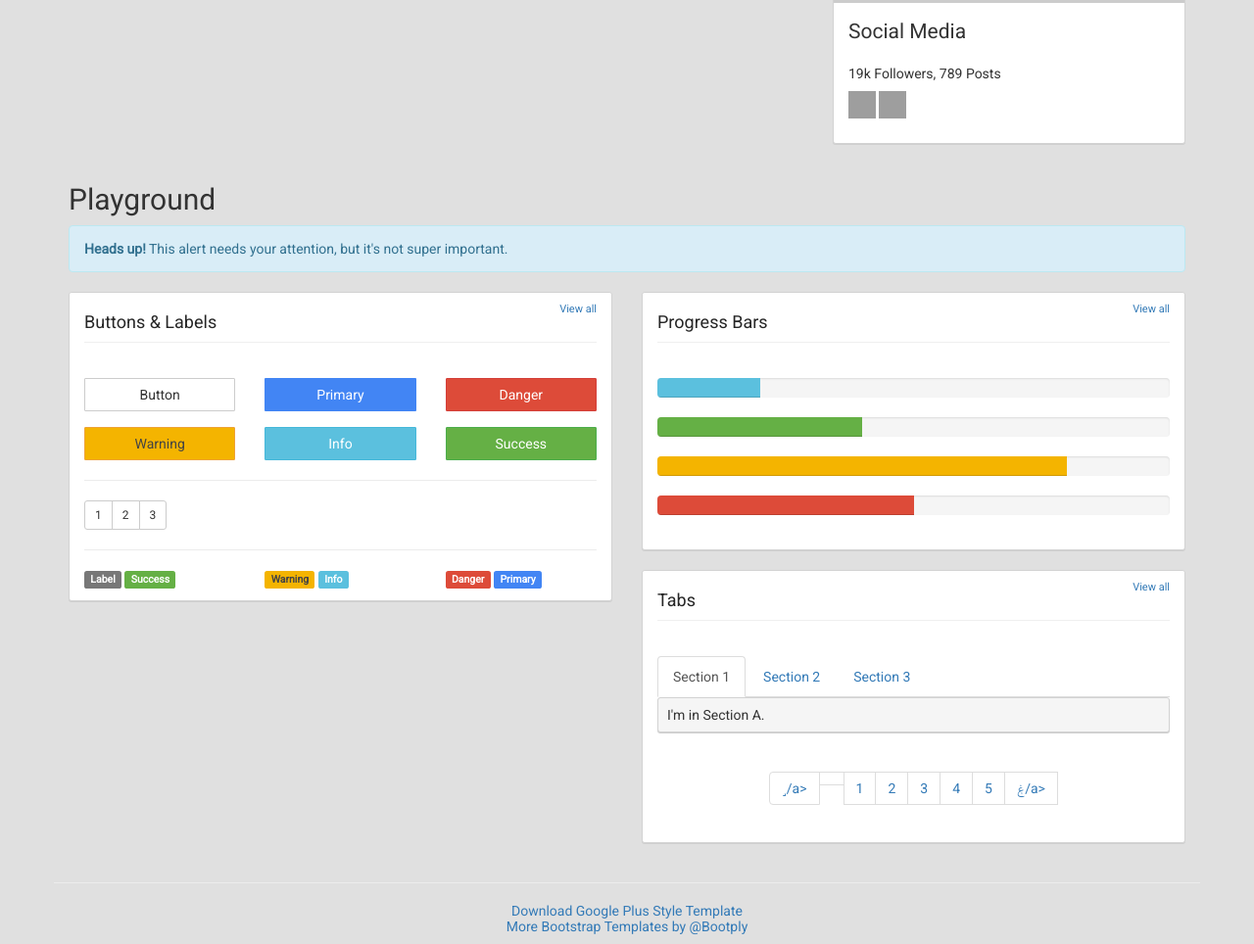
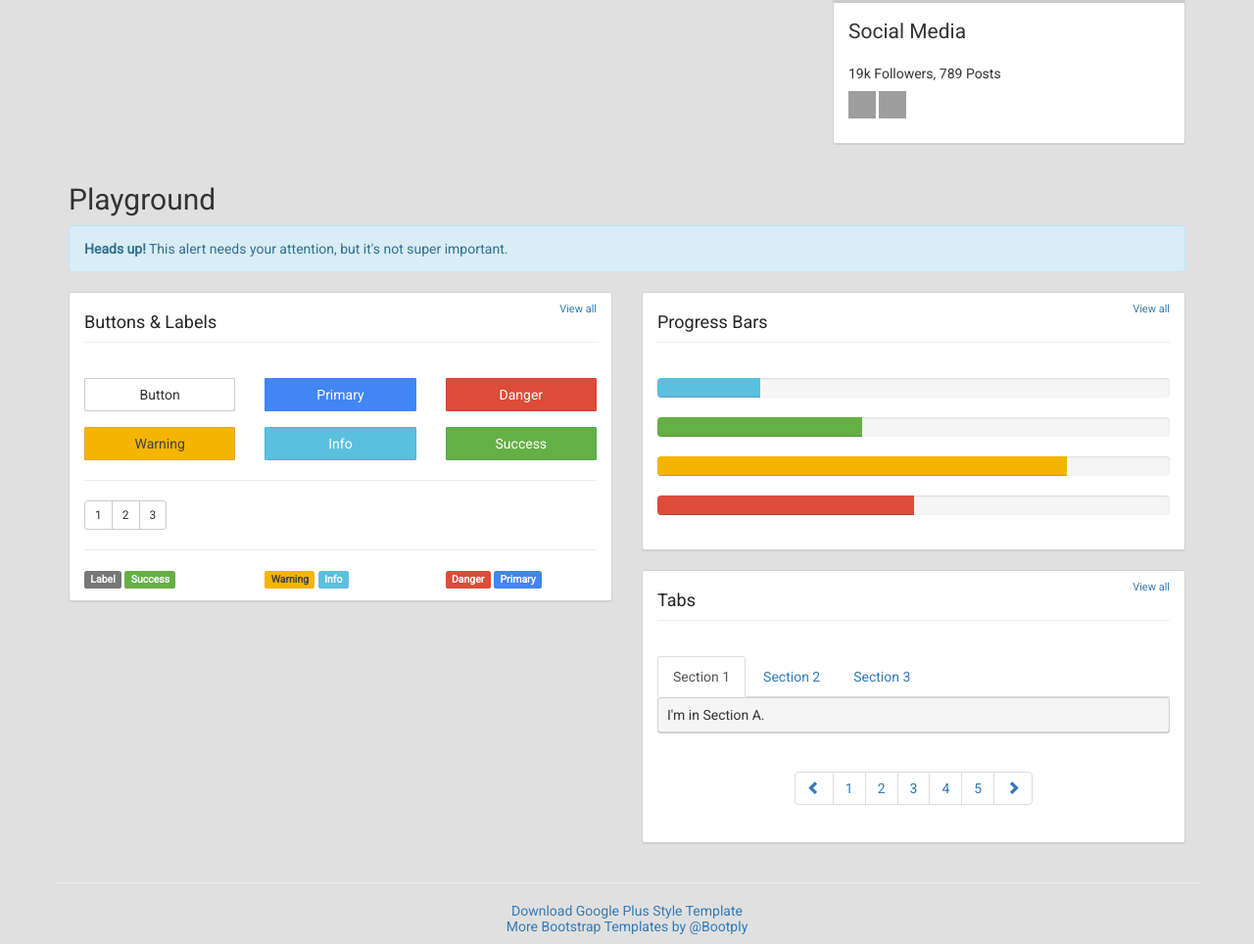
Before and after one commit to iatek/bootstrap-google-plus, a plain HTML site: page index.html in a window 1280 px wide. Shown: the part 3444-4408 px from the top of the page at 98% size. Drawn offline with nearby package versions, Linux system fonts and the light colour scheme; grey boxes are pictures that could not be loaded; placeholder pictures from the web are drawn by us.

Commit message:
Pages commit

```diff
--- a/index.html
+++ b/index.html
@@ -426,13 +426,13 @@
 
 						<div class="col-sm-12 text-center">
 						  <ul class="pagination center-block" style="display:inline-block;">
-							<li><a href="#">˼/a></li>
+							<li><a href="#"><i class="glyphicon glyphicon-chevron-left"></i></a></li>
 							<li><a href="#">1</a></li>
 							<li><a href="#">2</a></li>
 							<li><a href="#">3</a></li>
 							<li><a href="#">4</a></li>
 							<li><a href="#">5</a></li>
-							<li><a href="#">ۼ/a></li>
+							<li><a href="#"><i class="glyphicon glyphicon-chevron-right"></i></a></li>
 						  </ul>
 						</div>
 
```
